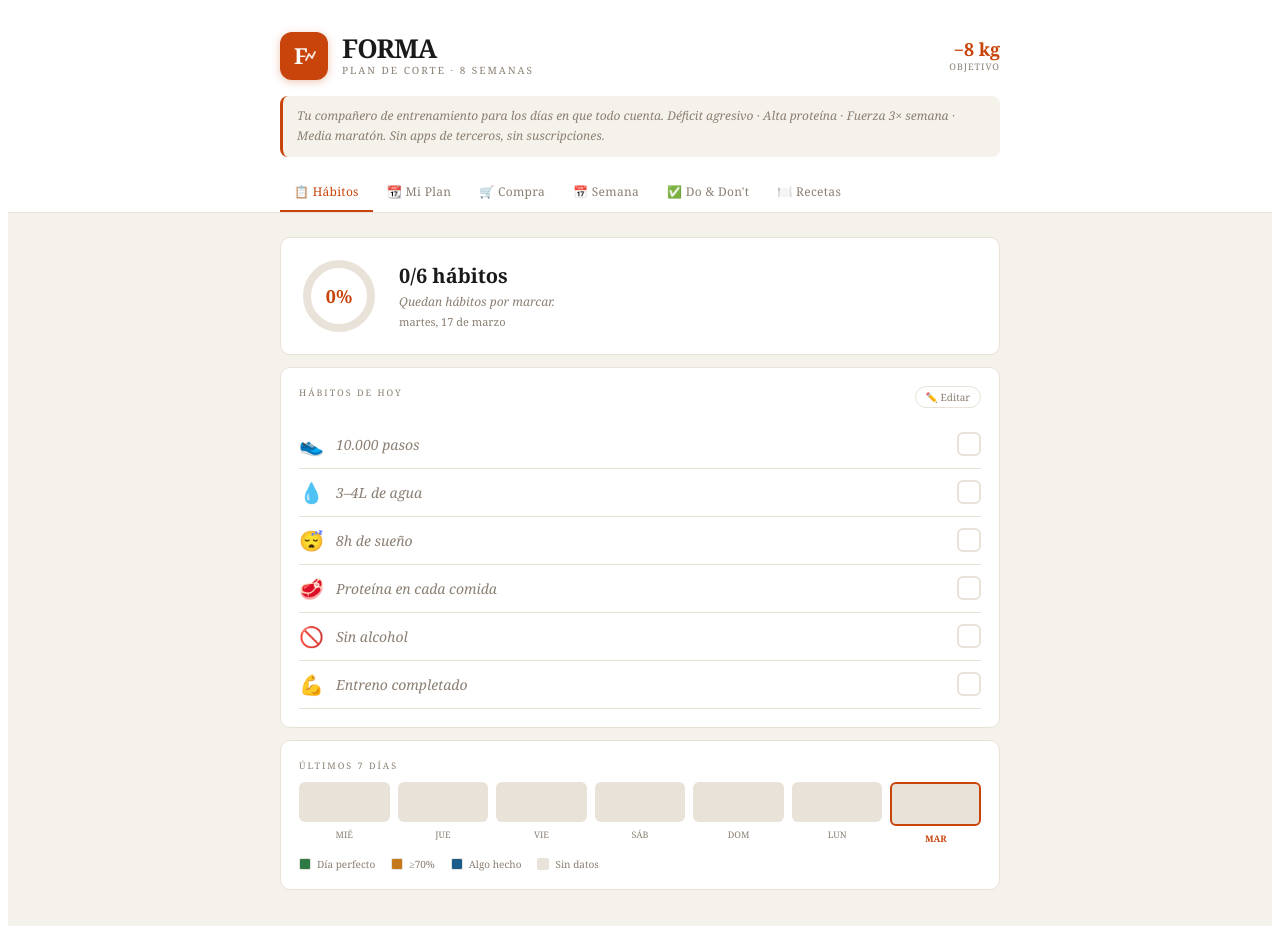
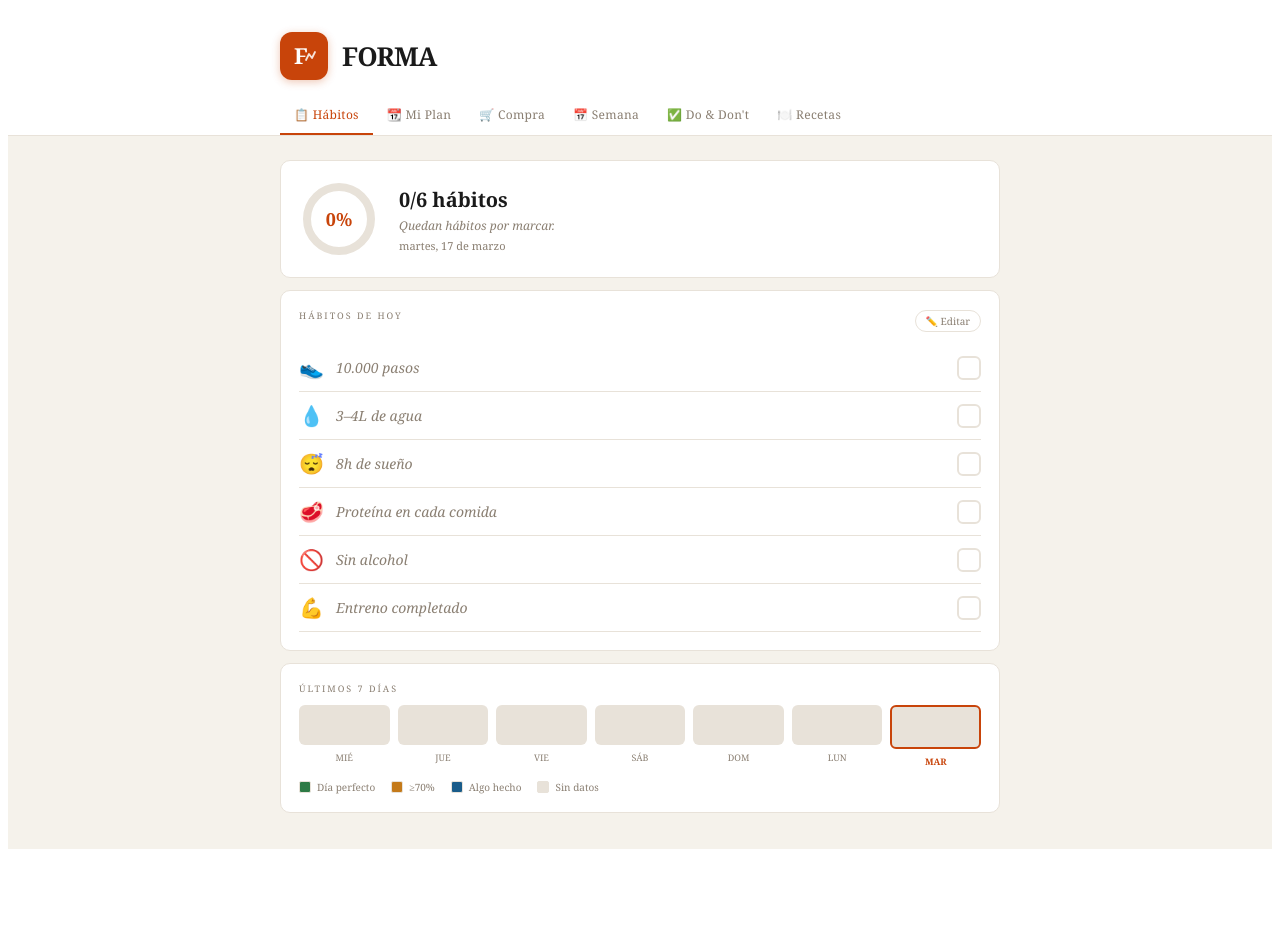
Before and after one commit to bernaleses/8kg, a React (Vite) app: page / in a window 1280 px wide. After the commit the page ends 857 px from the top, so only its background shows below. Built offline with nearby package versions, Linux system fonts and the light colour scheme.

Commit message:
Update App.jsx

```diff
--- a/src/App.jsx
+++ b/src/App.jsx
@@ -1703,21 +1703,11 @@ export default function CutPlan() {
               </div>
               <div>
                 <div style={{ fontSize: 26, fontWeight: 900, letterSpacing: -1, color: COLORS.text, lineHeight: 1 }}>FORMA</div>
-                <div style={{ fontSize: 10, color: COLORS.muted, letterSpacing: 2, marginTop: 2 }}>PLAN DE CORTE · 8 SEMANAS</div>
               </div>
             </div>
-            {/* Mini stats */}
-            <div style={{ textAlign: "right", display: "flex", flexDirection: "column", gap: 2 }}>
-              <span style={{ fontSize: 18, fontWeight: 900, color: COLORS.accent, lineHeight: 1 }}>−8 kg</span>
-              <span style={{ fontSize: 9, color: COLORS.muted, letterSpacing: 1 }}>OBJETIVO</span>
-            </div>
-          </div>
-          {/* Brief */}
-          <div style={{ background: COLORS.bg, borderRadius: 8, padding: "10px 14px", marginBottom: 16, borderLeft: `3px solid ${COLORS.accent}` }}>
-            <p style={{ margin: 0, fontSize: 12, color: COLORS.muted, lineHeight: 1.7, fontStyle: "italic" }}>
-              Tu compañero de entrenamiento para los días en que todo cuenta. Déficit agresivo · Alta proteína · Fuerza 3× semana · Media maratón. Sin apps de terceros, sin suscripciones.
-            </p>
-          </div>
+
+          </div>
+
           <div style={{ display: "flex", gap: 0, overflowX: "auto" }}>
             {TABS.map((tab, i) => (
               <button key={i} onClick={() => setActiveTab(i)}
```
